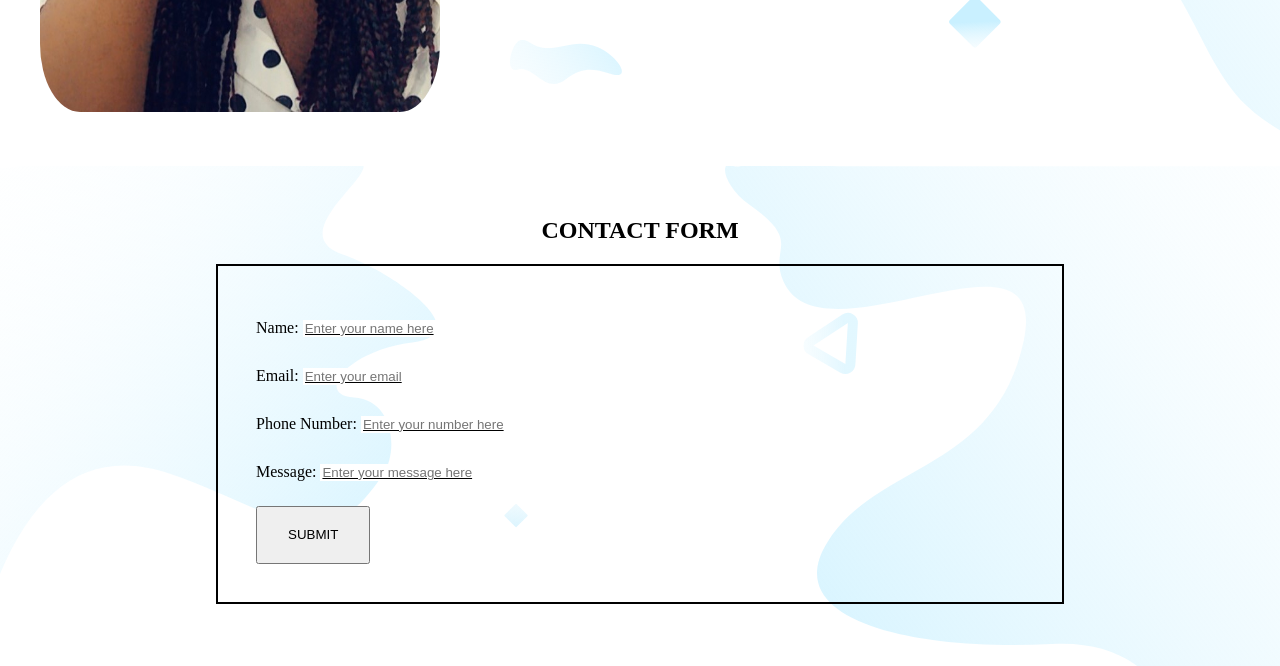
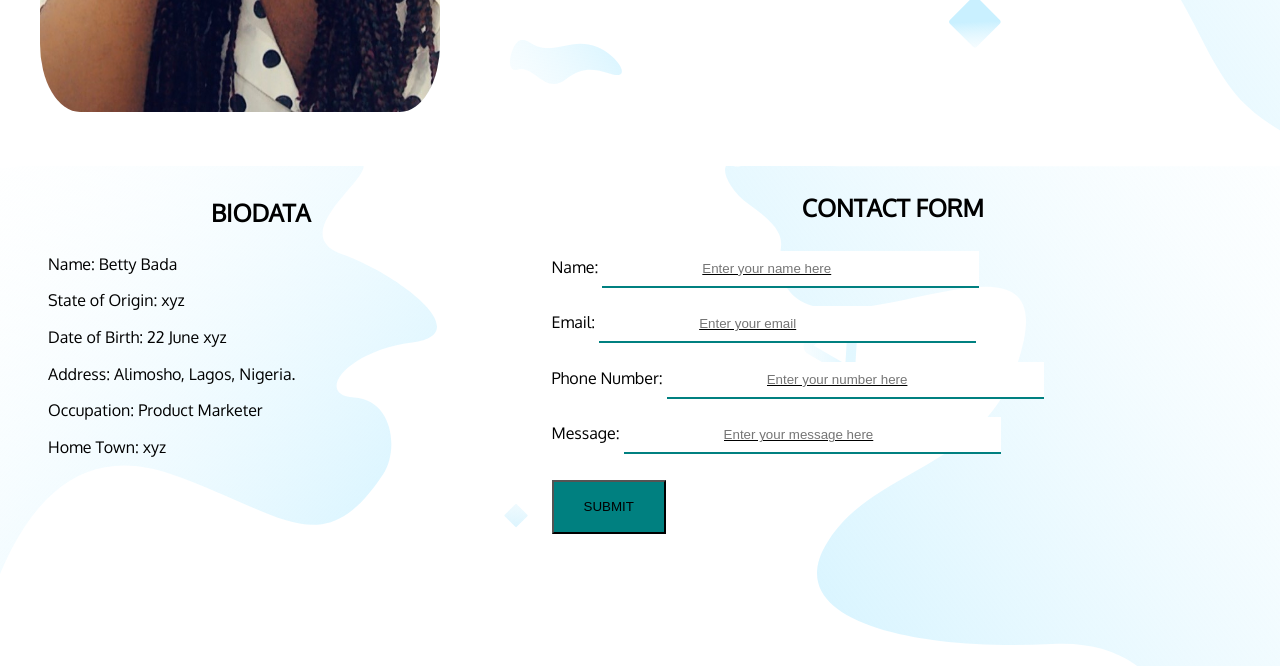
Before and after one commit to Badabee/Betty-Profile, a plain HTML site: page index.html in a window 1280 px wide. Shown: the part 1270-1936 px from the top of the page. Drawn offline with Linux system fonts and the light colour scheme.

Commit message:
almost done

```diff
--- a/index.html
+++ b/index.html
@@ -5,6 +5,7 @@
     <meta name="viewport" content="width=device-width, initial-scale=1.0">
     <link rel="stylesheet" href="main.css">
     <link href="https://fonts.googleapis.com/css?family=Nunito&display=swap" rel="stylesheet">
+    <link href="https://fonts.googleapis.com/css2?family=Oxygen&display=swap" rel="stylesheet">
     <title>Betty's Profile</title>
 </head>
 <body>
@@ -21,7 +22,7 @@
             <img src="img/Newpix2.jpeg" alt="" class="picture">
         </div>
         <div class="row">
-            <div class="item1">
+           <!-- <div class="item1">
                 <h1>BIODATA</h1>
                 <ul>
                     <li class="bio">Name: Betty Bada</li>
@@ -31,19 +32,34 @@
                     <li class="bio">Occupation: Product Marketer</li>
                     <li class="bio">Home Town: xyz</li>
                 </ul>
-            </div>
+            </div>-->
             <div class="item2">
               <h1>Who is Betty?</h1>
-              <p class="texts">I am a graduate of the University of Lagos, I currently work as a Product Marketer and specialise in Content Creation, Copywriting and Social Media Management
-                  .I particularly have an interest in Product Management and hope to one day break into the field. I am also fascinated by foreign languages so I spend a significant amount of time learning them, I am currently at intermediate level in the french language and beginner level in Chinese.
+              <p class="texts">I am a graduate of the University of Lagos, I currently work as a Product Marketer and specialise in Content Creation, Copywriting and Social Media Management.
+                I particularly have an interest in Product Management and hope to one day break into the field. I am also fascinated by foreign languages so I spend a significant amount of time learning them, I am currently at intermediate level in the french language and beginner level in Chinese.
                   I spend my free time watching movies or listening to soft music, basically anything that calms my nerves.
             </div>
         </div>
     </div>
 
     <!--CONTACT FORM-->
-    <h2>CONTACT FORM</h2>
+
     <div class="container box2">
+
+        <div class="item1">
+            <h2>BIODATA</h2>
+            <ul>
+                <li class="bio">Name: Betty Bada</li>
+                <li class="bio">State of Origin: xyz</li>
+                <li class="bio">Date of Birth: 22 June xyz</li>
+                <li class="bio">Address: Alimosho, Lagos, Nigeria.</li>
+                <li class="bio">Occupation: Product Marketer</li>
+                <li class="bio">Home Town: xyz</li>
+            </ul>
+        </div>
+
+        <div class="grow">
+        <h2>CONTACT FORM</h2>
         <form action="" class="contact">
             <div class="task">
             <label class="ïtem" for="fname">Name:</label>
@@ -57,15 +73,17 @@
 
             <div class="task">
             <label class="ïtem" for="num">Phone Number:</label>
-            <input class="itemb" type="number" name="fname" placeholder="Enter your number here"<hr></input><br>
+            <input class="itemb" type="number" name="fname" placeholder="Enter your number here"><br>
         </div>
 
             <div class="task">
             <label  class="ïtem" for="message">Message:</label>
             <input class="itemb" type="text" name="fname" placeholder="Enter your message here"><br>
         </div>
+        <button class="task">SUBMIT</button>
         </form>
-        <button class="task">SUBMIT</button>
+    </div>
+
     </div>
 
     <!--FOOTER-->
--- a/main.css
+++ b/main.css
@@ -1,5 +1,6 @@
 body{
     background: url(../Betty-Profile/img/bg-hero-desktop.svg);
+    font-family: 'Oxygen', sans-serif;
 }
 
 .box1{
@@ -9,13 +10,13 @@ body{
     width: 95%;
 }
 
-.item1{
-  margin-top: 0;
-
+.box2{
+    display: grid;
+    grid-template-columns: 40% 60%;
 }
 
-.item2{
-    margin-top: 0;
+.grow{
+    margin-top: 2%;
 }
 
 img{
@@ -57,37 +58,57 @@ h2{
 
 .bio{
     line-height: 2;
-    margin-left: 10%;
     list-style: none;
+    margin-bottom: 1%;
 }
 
 .texts{
     line-height: 2;
 }
+
 .item{
     font-weight: 900;
+    line-height: 4;
+}
+
+.item2{
+    margin: 15% auto;
+    font-size: 20px;
+}
+
+.item1{
+    margin-top: 8%;
 }
 
 .itemb{
-    border: none;
+    border-bottom: 2px solid teal;
+    border-top: none;
+    border-left: none;
+    border-right: none;
+    padding: 10px 100px;
     text-decoration: underline;
 }
 
-
-.box2{
-    width: 60vw;
-    margin:  auto;
-    border: 2px solid black;
-    padding: 3%;
+.contact{
+    /*border: 2px solid black;*/
 }
 
 .task{
     line-height: 3;
+    margin-left: 5%;
+    margin-bottom: 1%;
 }
 
 button{
-    padding: 7px 30px;
-    margin-top: 10px;
+margin: 2% 0;
+background-color: teal;
+padding: 5px 30px;
+text-align: center;
+}
+
+button:hover{
+    background-color: #222222;
+    color: white;
 }
 
 footer{
@@ -114,3 +135,32 @@ footer{
     float: center;
     align-content: center;
 }
+
+@media all and (max-width: 400px) {
+   img .slack{
+        display: none;
+    }
+    .box1, .box2{
+        display: inline-block;
+    }
+    .picture{
+        height: 75vh;
+        width: 90vw;
+        margin: 0 auto;
+        border-radius: 8%;
+    }
+    .texts{
+        text-align: center;
+        line-height: 2;
+    }
+
+    .icon{
+        margin-top: 5%;
+    }
+    .fb, .tw, .insta{
+      grid-gap: 10px;
+      margin: 0 0 -10px -10px;
+    }
+
+
+}
```
